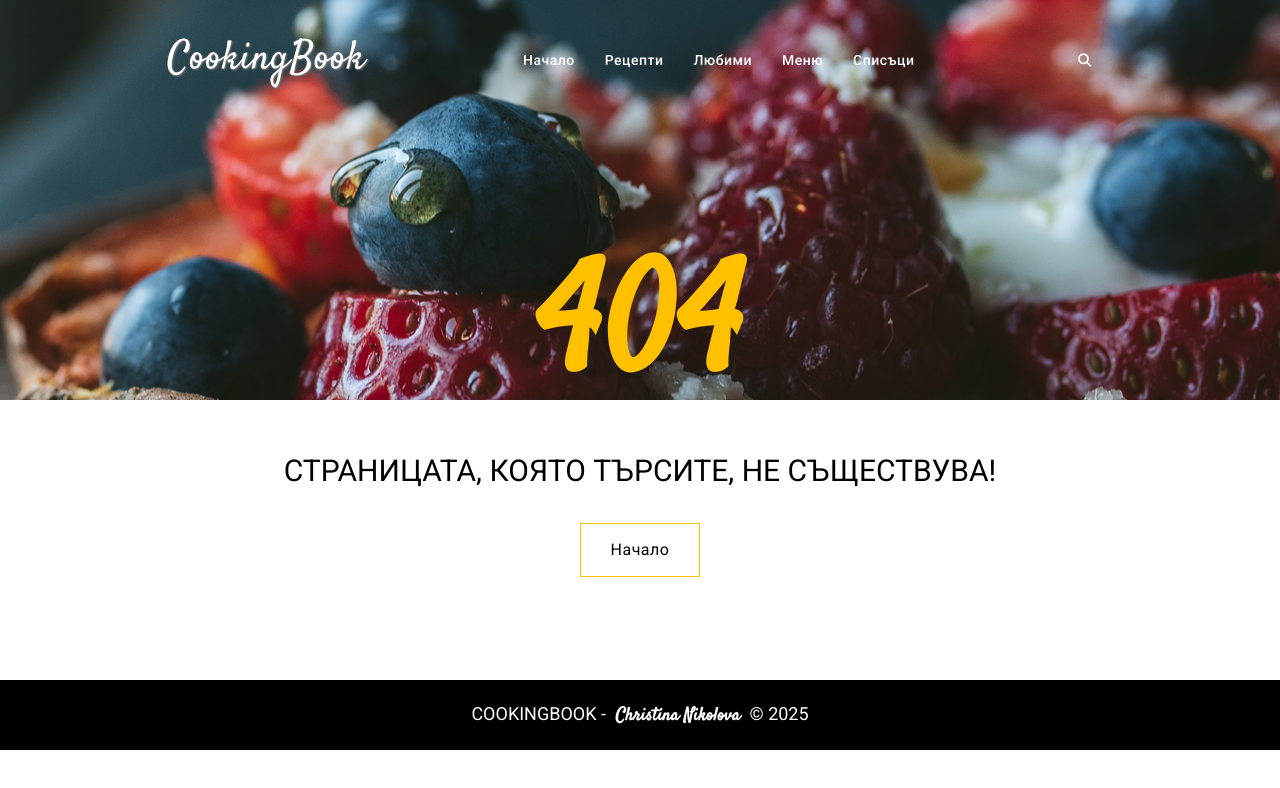
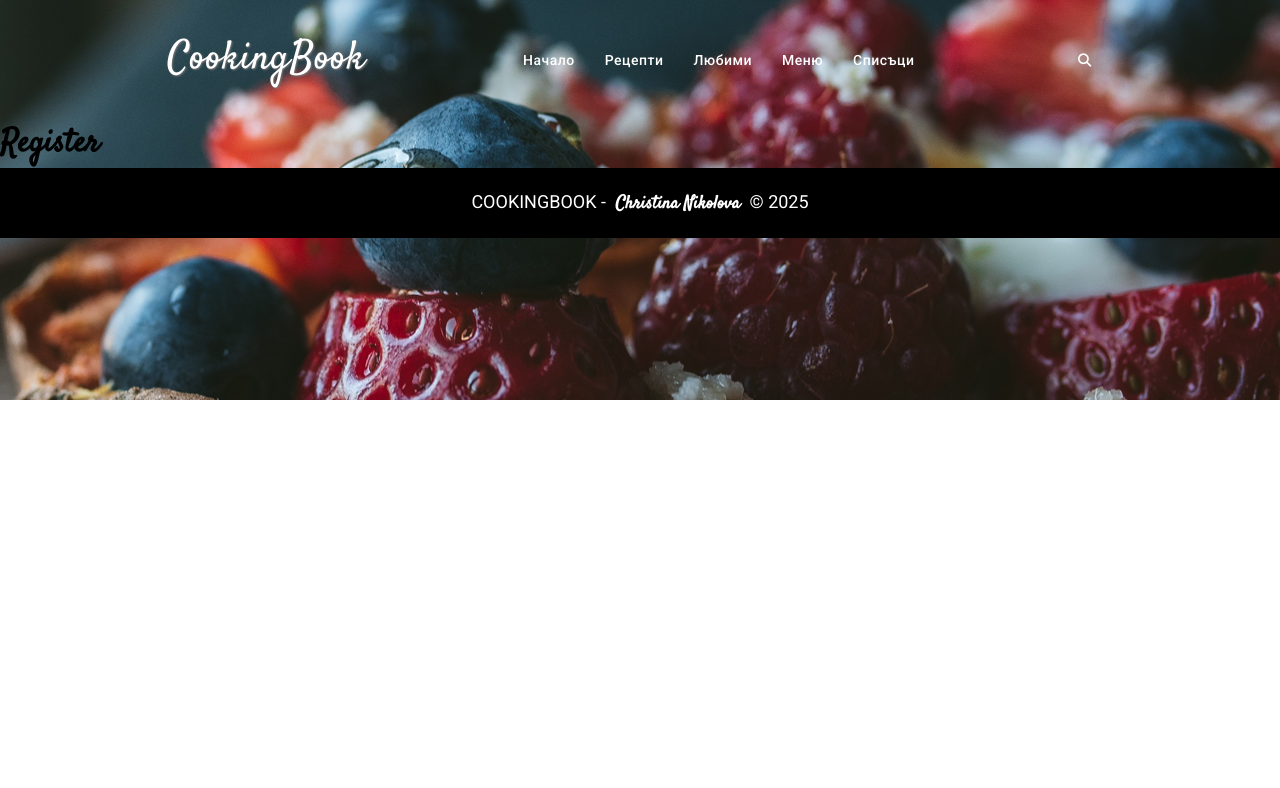
Before and after one commit to ChristinaNikolova/CookingBook, a React (Vite) app in the folder client/: page /auth/register in a window 1280 px wide. Before the commit this address had no page. Shown: the top 788 px of the page. Built offline with nearby package versions, Linux system fonts and the light colour scheme.

Commit message:
add files for Login and Register

```diff
--- a/client/src/App.jsx
+++ b/client/src/App.jsx
@@ -4,6 +4,8 @@ import Home from "./components/Home/Home";
 import Footer from "./components/Footer/Footer";
 import Create from "./components/Recipe/Create/Create";
 import NotFound from "./components/NotFound/NotFound";
+import Login from "./components/Auth/Login/Login";
+import Register from "./components/Auth/Register/Register";
 
 function App() {
   const { pathname } = useLocation();
@@ -18,6 +20,8 @@ function App() {
       <Routes>
         <Route path="/" element={<Home />} />
         <Route path="/recipe/create" element={<Create />} />
+        <Route path="/auth/login" element={<Login />} />
+        <Route path="/auth/register" element={<Register />} />
         <Route path="*" element={<NotFound />} />
       </Routes>
       <Footer />
--- /dev/null
+++ b/client/src/components/Auth/Login/Login.jsx
@@ -0,0 +1,3 @@
+export default function Login() {
+  return <h1 className="section">Login</h1>;
+}
--- /dev/null
+++ b/client/src/components/Auth/Register/Register.jsx
@@ -0,0 +1,3 @@
+export default function Register() {
+  return <h1 className="section">Register</h1>;
+}
```
Also changed, not shown: client/src/components/Auth/Login/Login.module.css (added), client/src/components/Auth/Register/Register.module.css (added).
